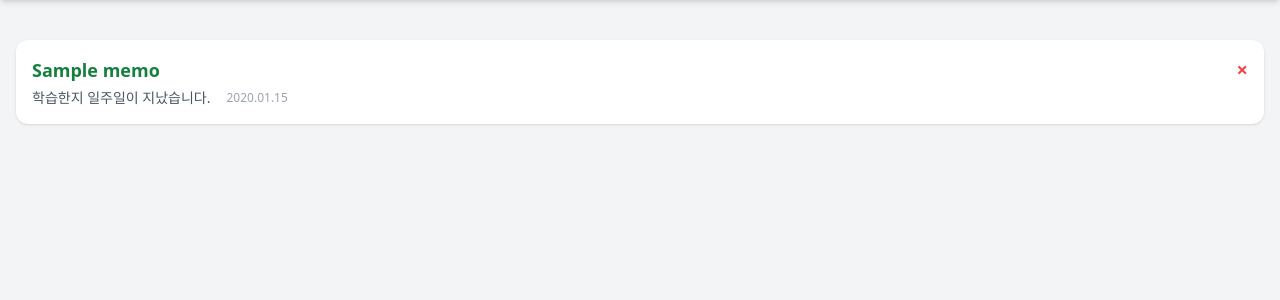
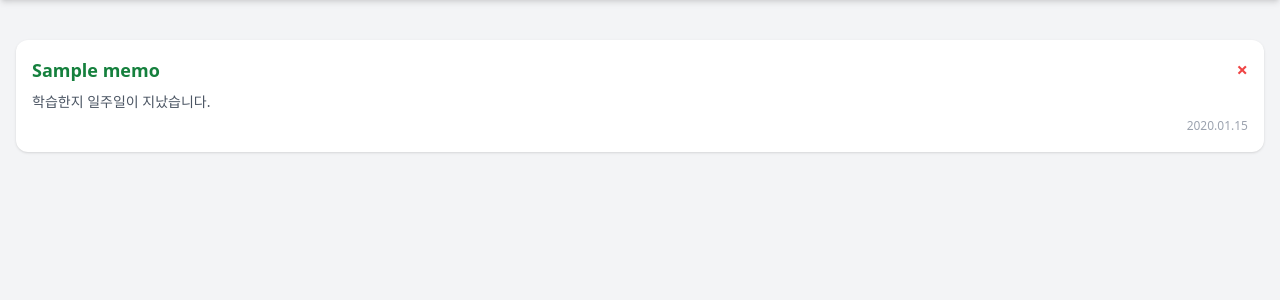
Before and after one commit to JinSol-coder/jungle-note, a Flask app: template templates/reminder.html in a window 1280 px wide. Shown: the part 64-364 px from the top of the page. Run offline with Flask 3, Linux system fonts and the light colour scheme; the template is opened without the code that fills it: most values are stand-ins (such as "Sample title", 1, 10 or a date in 2020); some libraries are stand-ins or nearby versions.

Commit message:
review.html -> memo_review.html로 바꿈 + 메모 디자인 통일

```diff
--- a/app.py
+++ b/app.py
@@ -262,7 +262,7 @@ def review(memo_id):
     if not memo:
         return abort(404, description="해당 메모를 찾을 수 없습니다.")
 
-    return render_template('review.html', memo=memo)
+    return render_template('memo_review.html', memo=memo)
 
 @app.route('/profile')
 @jwt_required()
--- a/templates/main.html
+++ b/templates/main.html
@@ -24,7 +24,7 @@
             <a
                 href="/reminder"
                 class="hover:border-b-2 hover:border-blue-500 hover:text-blue-500 relative">
-                복습 알람 {% if review_count > 0 %}
+                복습 알림 {% if review_count > 0 %}
                 <span
                     class="absolute -top-2 -right-5 bg-red-500 text-white text-xs w-5 h-5 flex items-center justify-center rounded-full">
                     {{ review_count }}
--- a/templates/reminder.html
+++ b/templates/reminder.html
@@ -40,27 +40,33 @@
             <p class="text-center text-gray-500">오늘 복습할 메모가 없습니다.</p>
         {% else %}
             {% for memo in memos %}
-            <div class="alert bg-white rounded-xl shadow p-4 mb-4 relative w-full">
-                <div class="flex justify-between items-start">
-                    <div>
-                        <h2 class="text-lg font-bold text-green-700 hover:underline cursor-pointer">
+            <div class="alert bg-white rounded-xl shadow p-4 mb-4 relative w-full min-h-[80px]">
+                <div class="flex justify-between items-start h-full">
+                    <!-- 메인 컨텐츠 영역 -->
+                    <div class="flex-1 pr-16 pb-6">
+                        <h2 class="text-lg font-bold text-green-700 hover:underline cursor-pointer mb-2 overflow-hidden text-ellipsis whitespace-nowrap">
                             <a href="{{ url_for('review', memo_id=memo._id) }}">
                                 {{ memo.title }}
                             </a>
                         </h2>
-                        <!-- 좌: 문구 / 우: 날짜 -->
-                        <div class="flex justify-between items-center text-sm text-gray-600 mt-1">
+                        <div class="text-sm text-gray-600 overflow-hidden text-ellipsis whitespace-nowrap">
                             <span>학습한지 일주일이 지났습니다.</span>
-                            <span class="text-xs text-gray-400 ml-4">
-                                {% if memo.created_at.__class__.__name__ == 'datetime' %}
-                                    {{ memo.created_at.strftime('%Y.%m.%d') }}
-                                {% else %}
-                                    {{ memo.created_at[:10].replace('-', '.') }}
-                                {% endif %}
-                            </span>
                         </div>
                     </div>
-                    <button class="hide-btn text-red-500 font-bold text-xl" data-id="{{ memo._id }}">×</button>
+
+                    <!-- 닫기 버튼 -->
+                    <button class="hide-btn text-red-500 font-bold text-xl absolute top-4 right-4" data-id="{{ memo._id }}">×</button>
+
+                    <!-- 작성일 (카드 오른쪽 아래) -->
+                    <div class="absolute bottom-4 right-4">
+                        <span class="text-xs text-gray-400">
+                            {% if memo.created_at.__class__.__name__ == 'datetime' %}
+                                {{ memo.created_at.strftime('%Y.%m.%d') }}
+                            {% else %}
+                                {{ memo.created_at[:10].replace('-', '.') }}
+                            {% endif %}
+                        </span>
+                    </div>
                 </div>
             </div>
             {% endfor %}
```
Also changed, not shown: templates/memo_review.html (renamed from templates/review.html).
